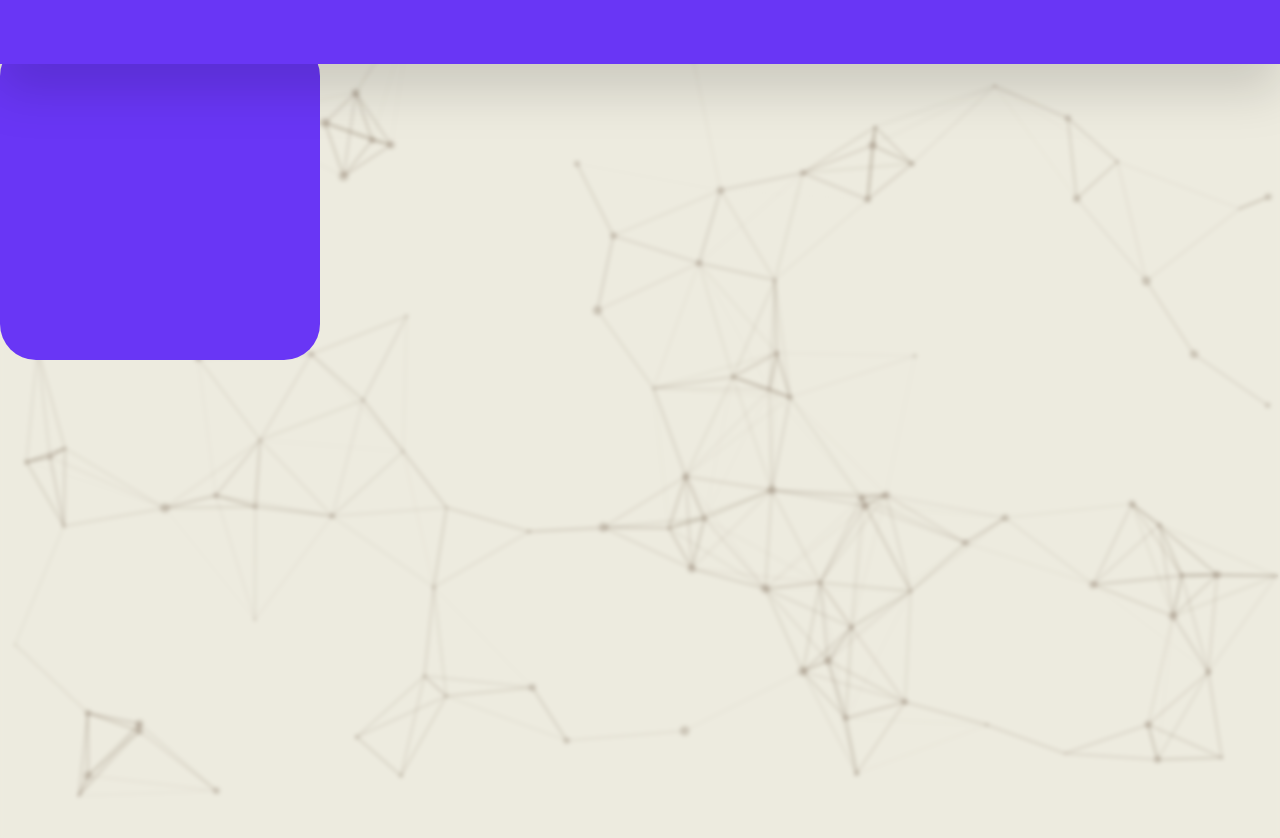
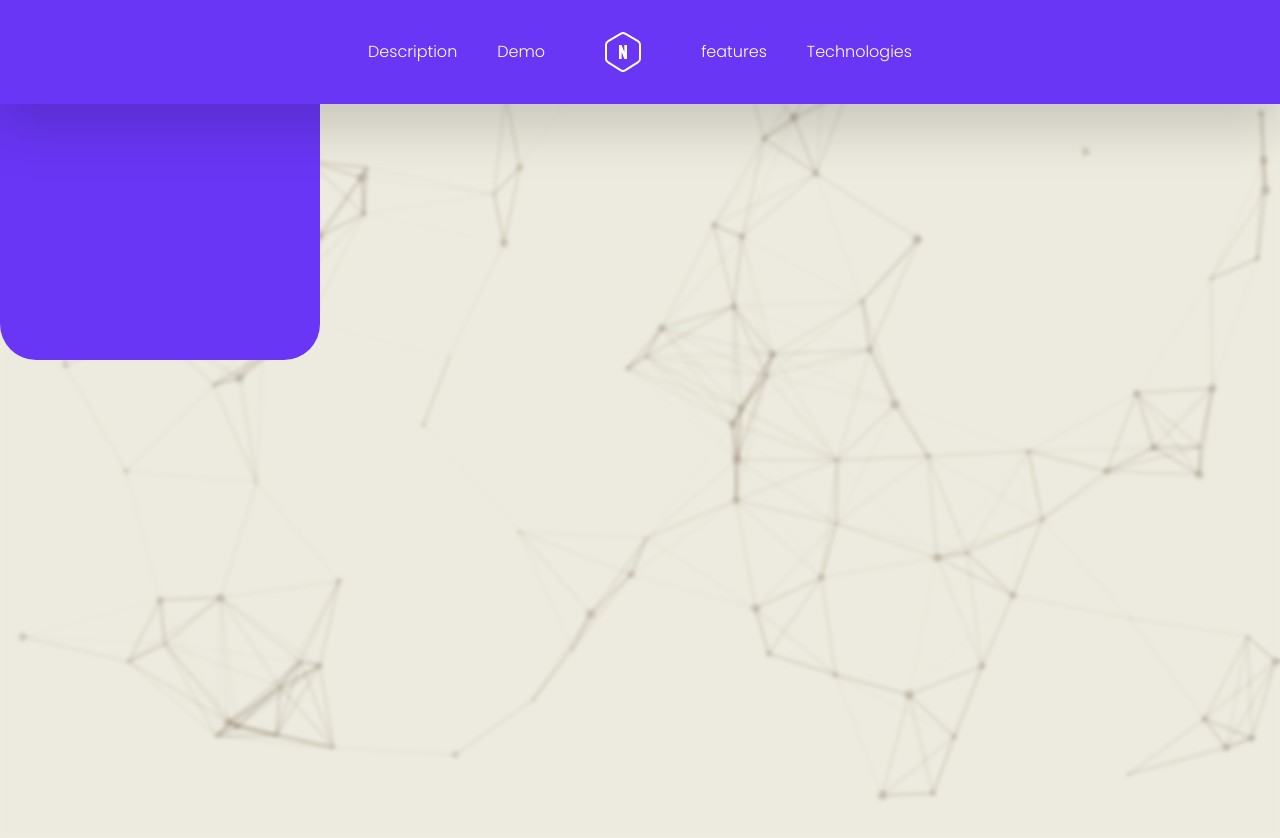
Before and after one commit to NB071/Portfolio, a React (Vite) app: page /projects/Digibookshelf in a window 1280 px wide. Built offline with nearby package versions, Linux system fonts and the light colour scheme; what @xpd/tailwind-3dtransforms would draw is missing.

Commit message:
finish header for tablet and desktop

```diff
--- a/src/components/Header/Header.tsx
+++ b/src/components/Header/Header.tsx
@@ -48,6 +48,7 @@ const Header = (props: Props) => {
               : PersonalLogoWhite
           }
           alt="Personal logo"
+          className="cursor-pointer"
         />
 
         <Bars3Icon
@@ -153,6 +154,98 @@ const Header = (props: Props) => {
           </motion.div>
         )}
       </AnimatePresence>
+      <div
+        className={`hidden h-full w-full max-w-[1920px] items-center justify-center gap-10 font-light tab:flex ${
+          props.variant === "landing"
+            ? "text-white-text"
+            : `text-${props.textColor}`
+        }`}
+      >
+        <Link
+          duration={100}
+          offset={-130}
+          smooth
+          spy
+          to={props.variant === "landing" ? "portfolio" : "description"}
+        >
+          <span
+            onClick={() => setIsMobileMenuOpen(false)}
+            className={`cursor-pointer bg-gradient-to-r ${
+              props.variant === "landing"
+                ? "from-white-text to-white-text"
+                : `from-${props.textColor} to-${props.textColor}`
+            } bg-[length:0%_2px] bg-left-bottom bg-no-repeat no-underline transition-all duration-500 ease-in-out hover:bg-[length:100%_2px]`}
+          >
+            {props.variant === "landing" ? "Portfolio" : "Description"}
+          </span>
+        </Link>
+        <Link
+          duration={100}
+          offset={-130}
+          smooth
+          spy
+          to={props.variant === "landing" ? "stack" : "demo"}
+        >
+          <span
+            onClick={() => setIsMobileMenuOpen(false)}
+            className={`cursor-pointer bg-gradient-to-r ${
+              props.variant === "landing"
+                ? "from-white-text to-white-text"
+                : `from-${props.textColor} to-${props.textColor}`
+            } bg-[length:0%_2px] bg-left-bottom bg-no-repeat no-underline transition-all duration-500 ease-in-out hover:bg-[length:100%_2px]`}
+          >
+            {props.variant === "landing" ? "Stack" : "Demo"}
+          </span>
+        </Link>
+        <img
+          onClick={() => {
+            navigate("/");
+          }}
+          src={
+            props.variant === "landing"
+              ? PersonalLogoPrimary
+              : PersonalLogoWhite
+          }
+          alt="Personal logo"
+          className="px-5 cursor-pointer hover:-translate-y-1 hover:px-10 duration-500 hover:drop-shadow-2xl"
+        />
+        <Link
+          duration={100}
+          offset={-130}
+          smooth
+          spy
+          to={props.variant === "landing" ? "about-me" : "features"}
+        >
+          <span
+            onClick={() => setIsMobileMenuOpen(false)}
+            className={`cursor-pointer bg-gradient-to-r ${
+              props.variant === "landing"
+                ? "from-white-text to-white-text"
+                : `from-${props.textColor} to-${props.textColor}`
+            } bg-[length:0%_2px] bg-left-bottom bg-no-repeat no-underline transition-all duration-500 ease-in-out hover:bg-[length:100%_2px]`}
+          >
+            {props.variant === "landing" ? "About Me" : "features"}
+          </span>
+        </Link>
+        <Link
+          duration={100}
+          offset={-130}
+          smooth
+          spy
+          to={props.variant === "landing" ? "contact-me" : "technologies"}
+        >
+          <span
+            onClick={() => setIsMobileMenuOpen(false)}
+            className={`cursor-pointer bg-gradient-to-r ${
+              props.variant === "landing"
+                ? "from-white-text to-white-text"
+                : `from-${props.textColor} to-${props.textColor}`
+            } bg-[length:0%_2px] bg-left-bottom bg-no-repeat no-underline transition-all duration-500 ease-in-out hover:bg-[length:100%_2px]`}
+          >
+            {props.variant === "landing" ? "Contact me" : "Technologies"}
+          </span>
+        </Link>
+      </div>
     </motion.header>
   );
 };
```
